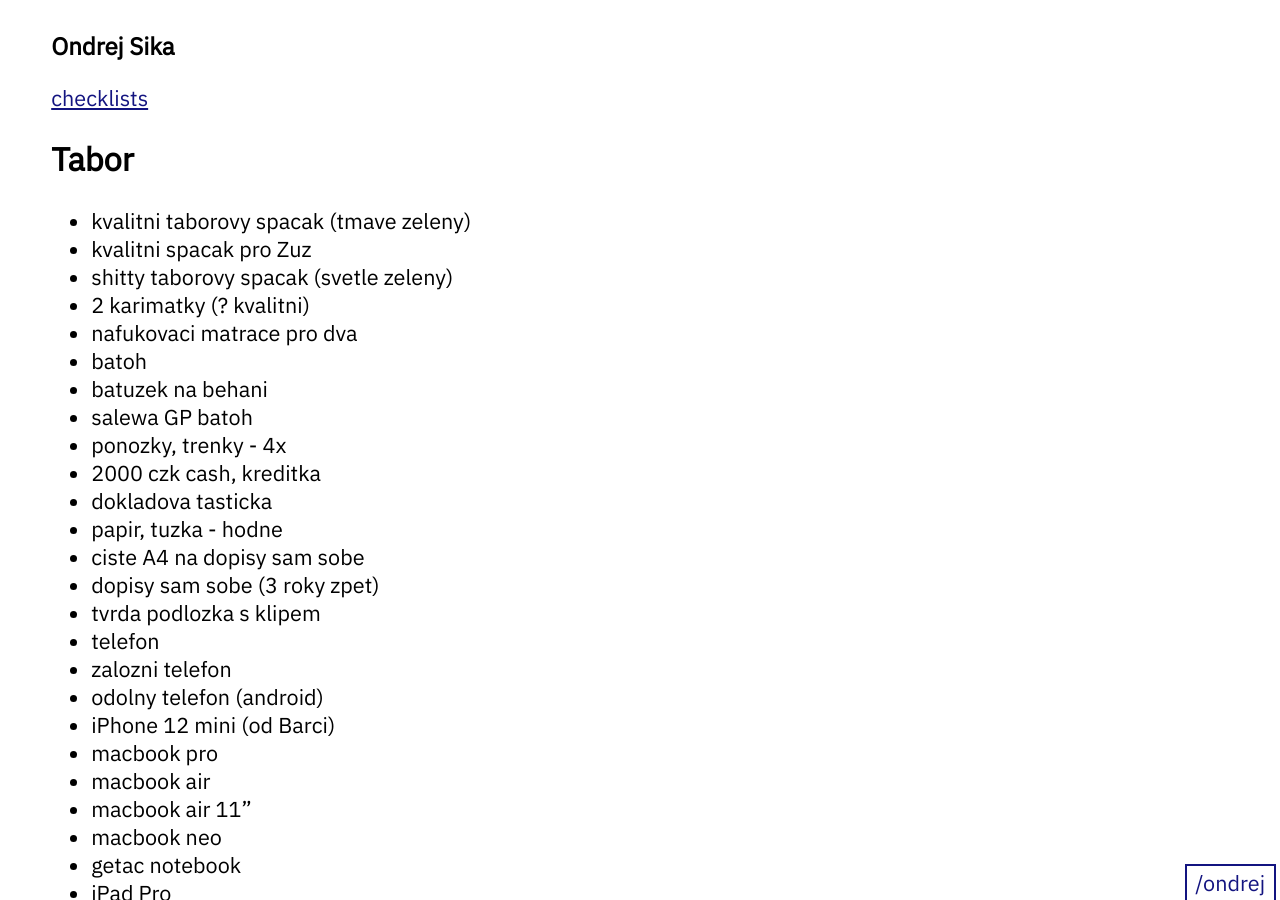
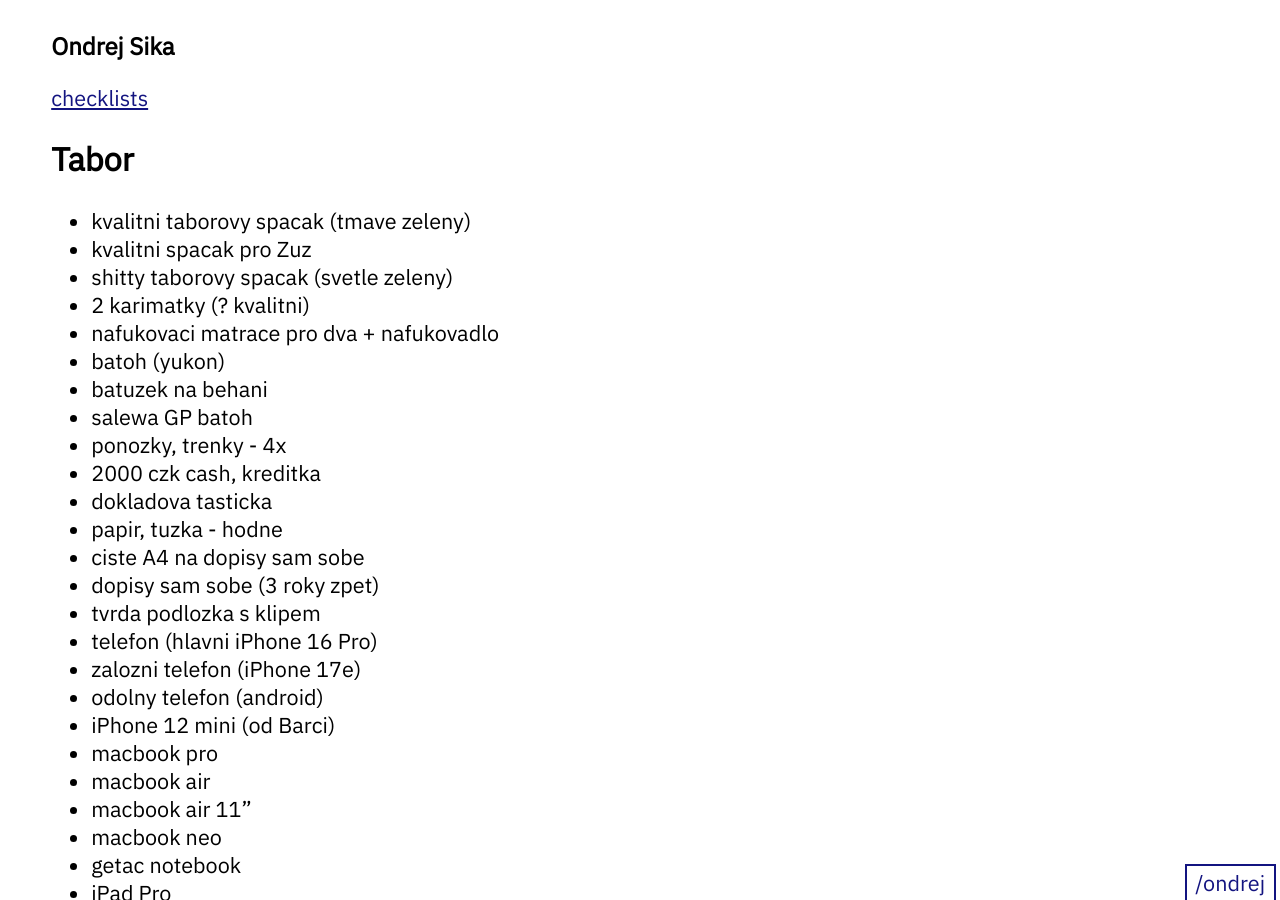
Before and after one commit to ondrejsika/ondrejsika.com, a Jekyll site: the page built from ondrej/checklists/tabor.md, in a window 1280 px wide and 900 px high. Built offline with Jekyll 4.4.1, drawn with Linux system fonts in a browser that asks for light colours; some of the changed text lies outside the part shown.

Commit message:
feat(ondrej/checklists/tabor): add better description to some stuff

```diff
--- a/ondrej/checklists/tabor.md
+++ b/ondrej/checklists/tabor.md
@@ -11,8 +11,8 @@
 - kvalitni spacak pro Zuz
 - shitty taborovy spacak (svetle zeleny)
 - 2 karimatky (? kvalitni)
-- nafukovaci matrace pro dva
-- batoh
+- nafukovaci matrace pro dva + nafukovadlo
+- batoh (yukon)
 - batuzek na behani
 - salewa GP batoh
 - ponozky, trenky - 4x
@@ -22,8 +22,8 @@
 - ciste A4 na dopisy sam sobe
 - dopisy sam sobe (3 roky zpet)
 - tvrda podlozka s klipem
-- telefon
-- zalozni telefon
+- telefon (hlavni iPhone 16 Pro)
+- zalozni telefon (iPhone 17e)
 - odolny telefon (android)
 - iPhone 12 mini (od Barci)
 - macbook pro
```
Also changed, not shown: other parts of ondrej/checklists/tabor.md (+2 -2 lines).
